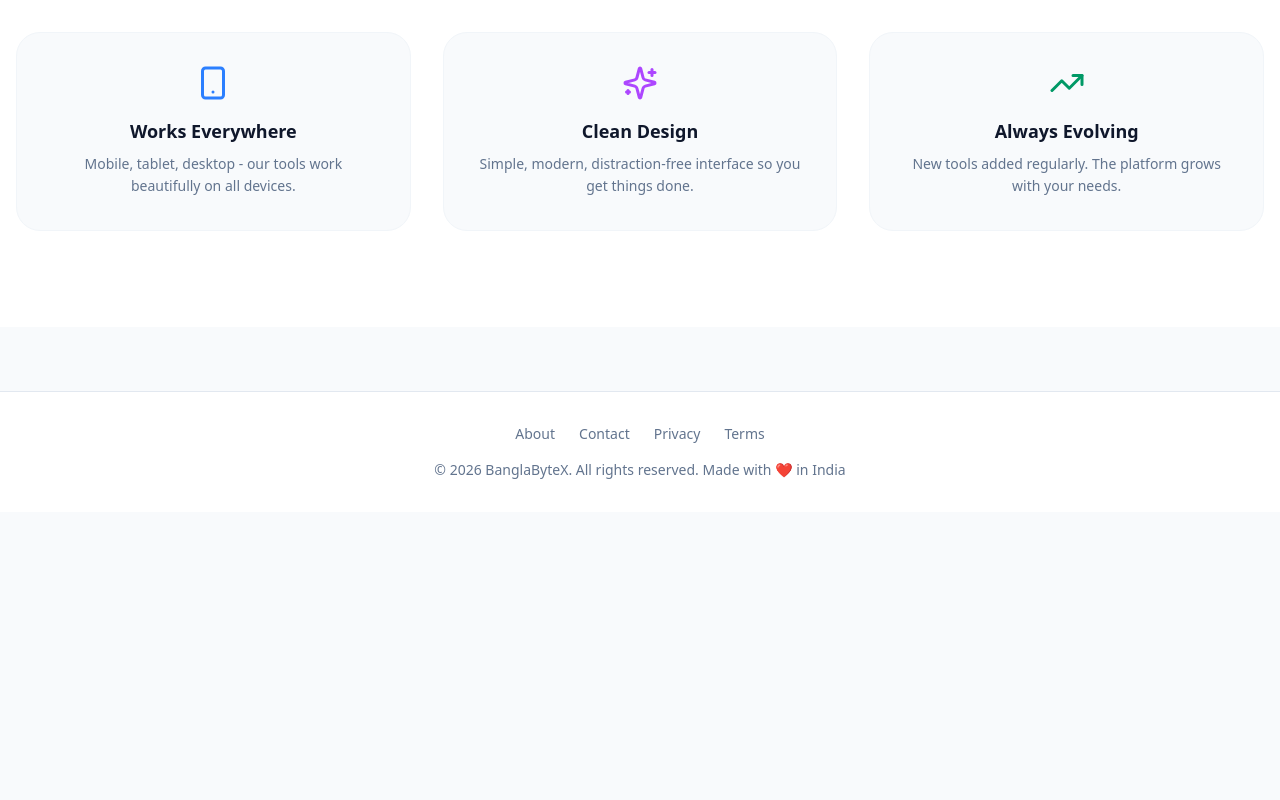
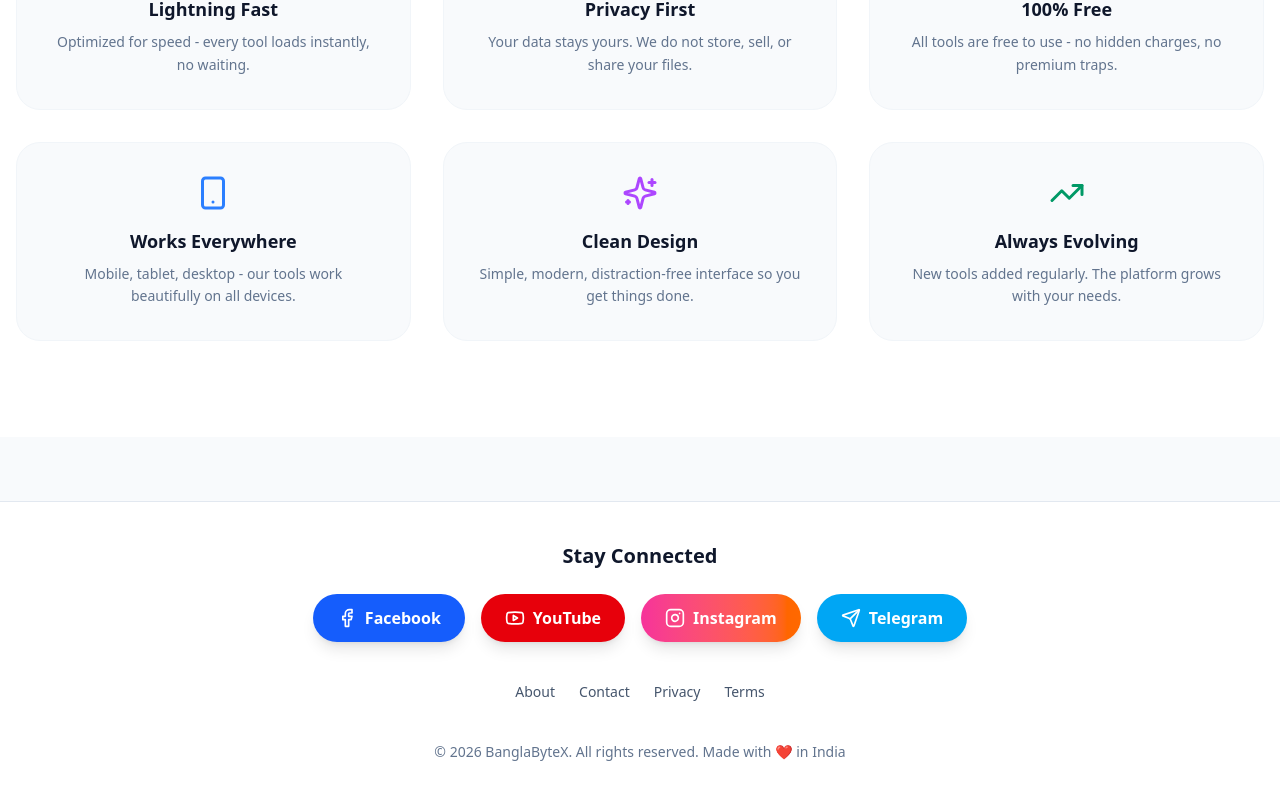
Before and after one commit to pabanfiles/banglabytex, a React (Vite) app in the folder frontend/: page / in a window 1280 px wide. Shown: the part 2197-2997 px from the top of the page. Before the commit the page ends 2709 px from the top, so only its background shows below. Built offline with nearby package versions, Linux system fonts and the light colour scheme.

Commit message:
Add social links to footer and homepage

```diff
--- /dev/null
+++ b/frontend/src/components/SocialLinks.tsx
@@ -0,0 +1,30 @@
+import { Facebook, Youtube, Instagram, Send } from 'lucide-react'
+
+export default function SocialLinks() {
+  const links = [
+    { name: 'Facebook', url: 'https://www.facebook.com/banglabytex', icon: Facebook, color: 'bg-blue-600 hover:bg-blue-700' },
+    { name: 'YouTube', url: 'https://www.youtube.com/@banglabytex', icon: Youtube, color: 'bg-red-600 hover:bg-red-700' },
+    { name: 'Instagram', url: 'https://www.instagram.com/banglabytex', icon: Instagram, color: 'bg-gradient-to-r from-pink-500 to-orange-500 hover:opacity-90' },
+    { name: 'Telegram', url: 'https://t.me/banglabytex', icon: Send, color: 'bg-sky-500 hover:bg-sky-600' },
+  ]
+
+  return (
+    <div className="flex flex-wrap justify-center gap-4">
+      {links.map((link) => {
+        const Icon = link.icon
+        return (
+          <a
+            key={link.name}
+            href={link.url}
+            target="_blank"
+            rel="noopener noreferrer"
+            className={`flex items-center gap-2 px-6 py-3 ${link.color} text-white rounded-full font-semibold transition-all shadow-lg hover:-translate-y-1`}
+          >
+            <Icon size={20} />
+            {link.name}
+          </a>
+        )
+      })}
+    </div>
+  )
+}
--- a/frontend/src/layouts/RootLayout.tsx
+++ b/frontend/src/layouts/RootLayout.tsx
@@ -1,5 +1,6 @@
 import { Link, Outlet, useLocation } from 'react-router-dom'
 import { Home as HomeIcon } from 'lucide-react'
+import SocialLinks from '../components/SocialLinks'
 
 export default function RootLayout() {
   const { pathname } = useLocation()
@@ -25,14 +26,22 @@ export default function RootLayout() {
       <main className="flex-1"><Outlet /></main>
 
       <footer className="mt-16 border-t border-slate-200 bg-white">
-        <div className="max-w-7xl mx-auto px-4 py-8 text-center text-sm text-slate-500">
-          <div className="mb-4 flex justify-center gap-6">
-            <Link to="/about" className="hover:text-emerald-600">About</Link>
-            <Link to="/contact" className="hover:text-emerald-600">Contact</Link>
-            <Link to="/privacy-policy" className="hover:text-emerald-600">Privacy</Link>
-            <Link to="/terms" className="hover:text-emerald-600">Terms</Link>
+        <div className="max-w-7xl mx-auto px-4 py-10">
+          <div className="flex flex-col items-center gap-6">
+            <h3 className="text-xl font-bold text-slate-900">Stay Connected</h3>
+            <SocialLinks />
+
+            <div className="flex justify-center gap-6 text-sm text-slate-600 mt-4">
+              <Link to="/about" className="hover:text-emerald-600">About</Link>
+              <Link to="/contact" className="hover:text-emerald-600">Contact</Link>
+              <Link to="/privacy-policy" className="hover:text-emerald-600">Privacy</Link>
+              <Link to="/terms" className="hover:text-emerald-600">Terms</Link>
+            </div>
+
+            <p className="text-sm text-slate-500 mt-4">
+              © {new Date().getFullYear()} BanglaByteX. All rights reserved. Made with ❤️ in India
+            </p>
           </div>
-          © {new Date().getFullYear()} BanglaByteX. All rights reserved. Made with ❤️ in India
         </div>
       </footer>
     </div>
--- a/frontend/src/pages/Home.tsx
+++ b/frontend/src/pages/Home.tsx
@@ -1,7 +1,8 @@
 import { Link } from 'react-router-dom'
 import { motion } from 'framer-motion'
 import { tools } from '@/config/toolsRegistry'
-import { ArrowRight, Facebook, Youtube, Instagram, Send, Zap, Shield, Heart, Smartphone, Sparkles, TrendingUp } from 'lucide-react'
+import { ArrowRight, Sparkles, Zap, Shield, Heart, Smartphone, TrendingUp } from 'lucide-react'
+import SocialLinks from '@/components/SocialLinks'
 
 export default function Home() {
   return (
@@ -45,9 +46,6 @@ export default function Home() {
             <a href="#tools" className="px-8 py-3.5 bg-white text-emerald-600 font-bold rounded-full transition-all shadow-xl hover:-translate-y-1 hover:shadow-2xl flex items-center justify-center gap-2">
               Explore Tools <ArrowRight size={18} />
             </a>
-            <Link to="/about" className="px-8 py-3.5 bg-white/10 hover:bg-white/20 backdrop-blur-md border border-white/30 text-white font-bold rounded-full transition-all flex items-center justify-center">
-              Learn More
-            </Link>
           </motion.div>
         </div>
       </section>
@@ -57,18 +55,11 @@ export default function Home() {
           initial={{ opacity: 0, y: 30 }}
           animate={{ opacity: 1, y: 0 }}
           transition={{ delay: 0.4 }}
-          className="bg-white rounded-3xl shadow-xl border border-slate-100 p-6 md:p-8 flex flex-col md:flex-row items-center justify-between gap-6"
+          className="bg-white rounded-3xl shadow-xl border border-slate-100 p-6 md:p-10 flex flex-col items-center justify-center gap-6 text-center"
         >
-          <div>
-            <h3 className="text-xl font-bold text-slate-900">Stay Connected with BanglaByteX</h3>
-            <p className="text-slate-500 text-sm mt-1">Join our community for updates, tips, and new tool releases.</p>
-          </div>
-          <div className="flex flex-wrap justify-center gap-3">
-            <a href="#" className="flex items-center gap-2 px-6 py-2.5 bg-emerald-500 text-white rounded-full hover:bg-emerald-600 transition-colors shadow-lg shadow-emerald-500/30 font-medium text-sm"><Facebook size={18}/> Facebook</a>
-            <a href="#" className="flex items-center gap-2 px-6 py-2.5 bg-red-600 text-white rounded-full hover:bg-red-700 transition-colors shadow-lg shadow-red-500/30 font-medium text-sm"><Youtube size={18}/> YouTube</a>
-            <a href="#" className="flex items-center gap-2 px-6 py-2.5 bg-gradient-to-r from-pink-500 to-orange-500 text-white rounded-full hover:opacity-90 transition-opacity shadow-lg shadow-pink-500/30 font-medium text-sm"><Instagram size={18}/> Instagram</a>
-            <a href="#" className="flex items-center gap-2 px-6 py-2.5 bg-sky-500 text-white rounded-full hover:bg-sky-600 transition-colors shadow-lg shadow-sky-500/30 font-medium text-sm"><Send size={18}/> Telegram</a>
-          </div>
+          <h3 className="text-2xl font-bold text-slate-900">Stay Connected with BanglaByteX</h3>
+          <p className="text-slate-500 text-sm max-w-lg">Join our community for updates, tips, and new tool releases.</p>
+          <SocialLinks />
         </motion.div>
       </section>
 
```
